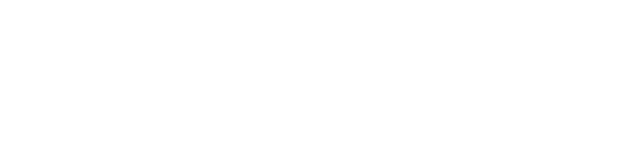
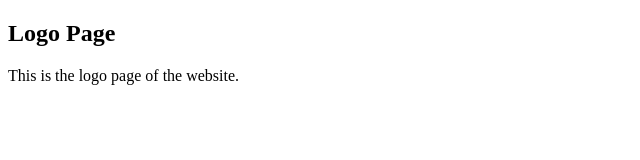
Before and after one commit to 12345amu/git-example, a plain HTML site: page logo.html in a window 1280 px wide. Shown: the whole page, without its empty margins (0-640 px from the left). Drawn offline with Linux system fonts and the light colour scheme.

Commit message:
updated the logo file with articles

```diff
--- a/logo.html
+++ b/logo.html
@@ -6,6 +6,9 @@
     <title>Document</title>
 </head>
 <body>
-
+   <article>
+    <h1>Logo Page</h1>
+    <p>This is the logo page of the website.</p>
+   </article>
 </body>
 </html>
```
